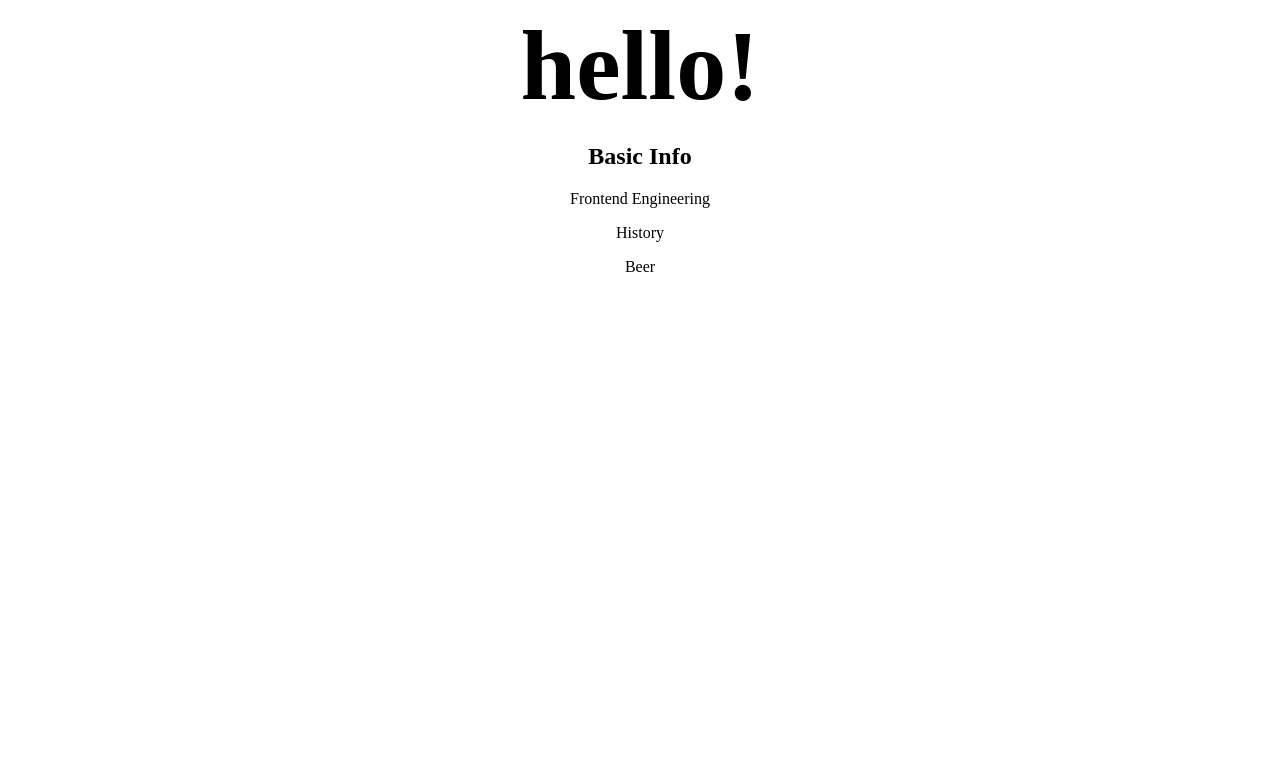
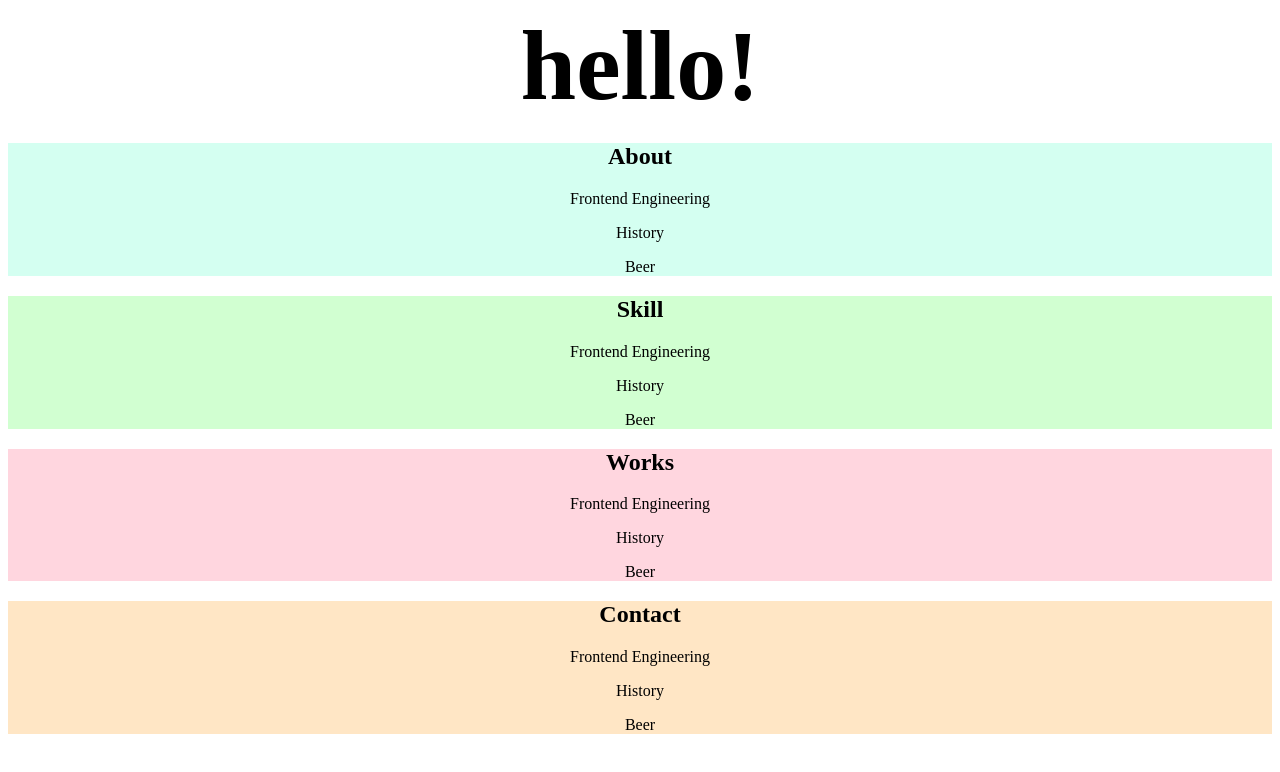
Before and after one commit to ron61/ron61.github.io, a Nuxt app: page / in a window 1280 px wide. Shown: the top 772 px of the page. Built offline with nearby package versions, Linux system fonts and the light colour scheme.

Commit message:
add few sections

```diff
--- /dev/null
+++ b/components/About.vue
@@ -0,0 +1,21 @@
+<template>
+    <div class="container">
+        <h2>About</h2>
+        <p>Frontend Engineering</p>
+        <p>History</p>
+        <p>Beer</p>
+    </div>
+</template>
+
+<script>
+export default {
+
+}
+</script>
+
+<style scoped>
+.container {
+    text-align: center;
+    background-color: rgb(212, 255, 241);
+}
+</style>
--- /dev/null
+++ b/components/Contact.vue
@@ -0,0 +1,21 @@
+<template>
+    <div class="container">
+        <h2>Contact</h2>
+        <p>Frontend Engineering</p>
+        <p>History</p>
+        <p>Beer</p>
+    </div>
+</template>
+
+<script>
+export default {
+
+}
+</script>
+
+<style scoped>
+.container {
+    text-align: center;
+    background-color: rgb(255, 230, 197);
+}
+</style>
--- /dev/null
+++ b/components/Skill.vue
@@ -0,0 +1,21 @@
+<template>
+    <div class="container">
+        <h2>Skill</h2>
+        <p>Frontend Engineering</p>
+        <p>History</p>
+        <p>Beer</p>
+    </div>
+</template>
+
+<script>
+export default {
+
+}
+</script>
+
+<style scoped>
+.container {
+    text-align: center;
+    background-color: rgb(209, 255, 209);
+}
+</style>
--- a/components/BasicInfo.vue
+++ b/components/Works.vue
@@ -1,6 +1,6 @@
 <template>
     <div class="container">
-        <h2>Basic Info</h2>
+        <h2>Works</h2>
         <p>Frontend Engineering</p>
         <p>History</p>
         <p>Beer</p>
@@ -16,5 +16,6 @@ export default {
 <style scoped>
 .container {
     text-align: center;
+    background-color: rgb(255, 214, 223);
 }
 </style>
--- a/pages/index.vue
+++ b/pages/index.vue
@@ -1,7 +1,10 @@
 <template>
   <div>
     <Top />
-    <BasicInfo />
+    <About />
+    <Skill />
+    <Works />
+    <Contact />
   </div>
 </template>
 
```
Also changed, not shown: 29 other files (tests, documents, lock files or other folders).
